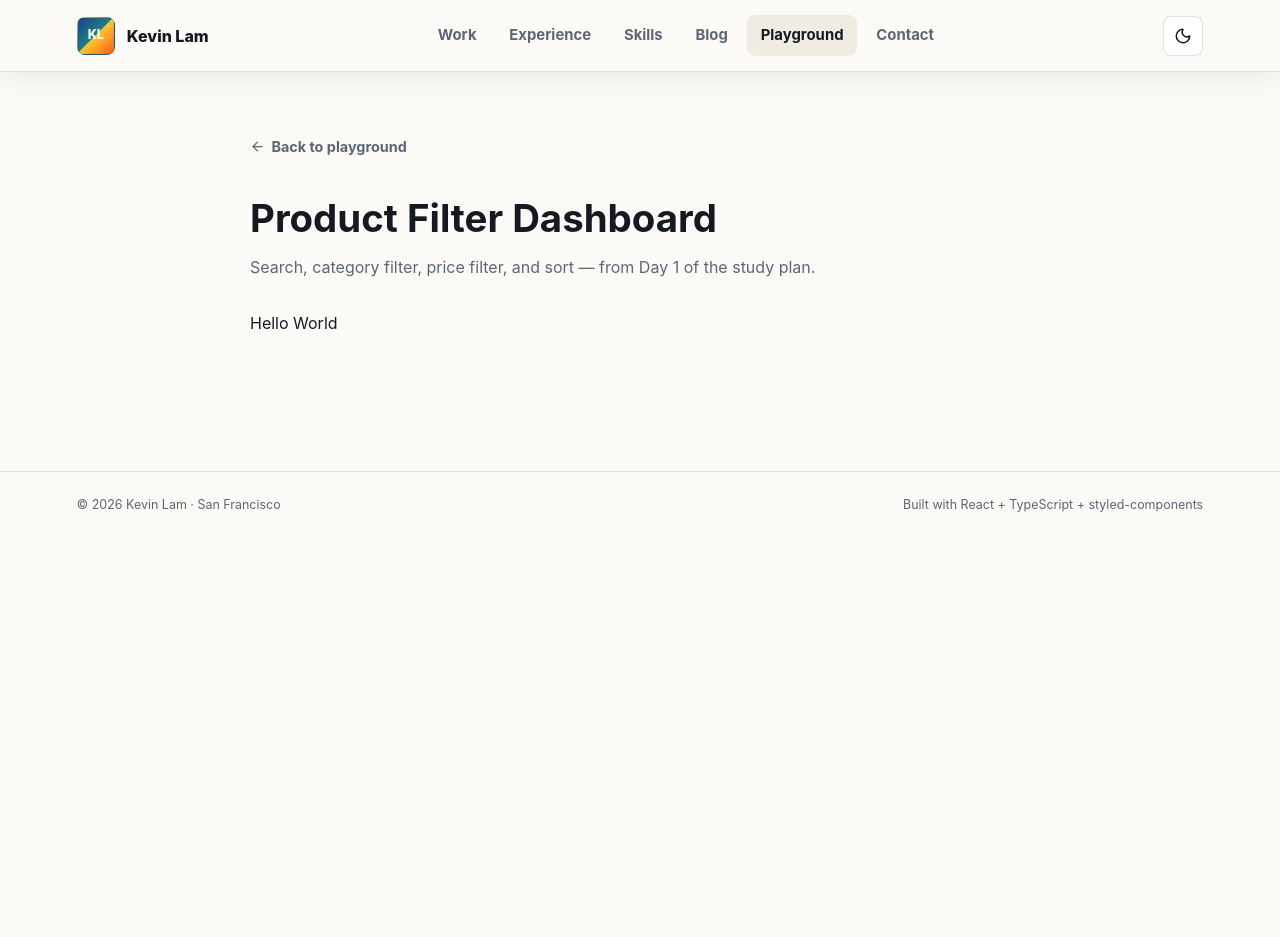
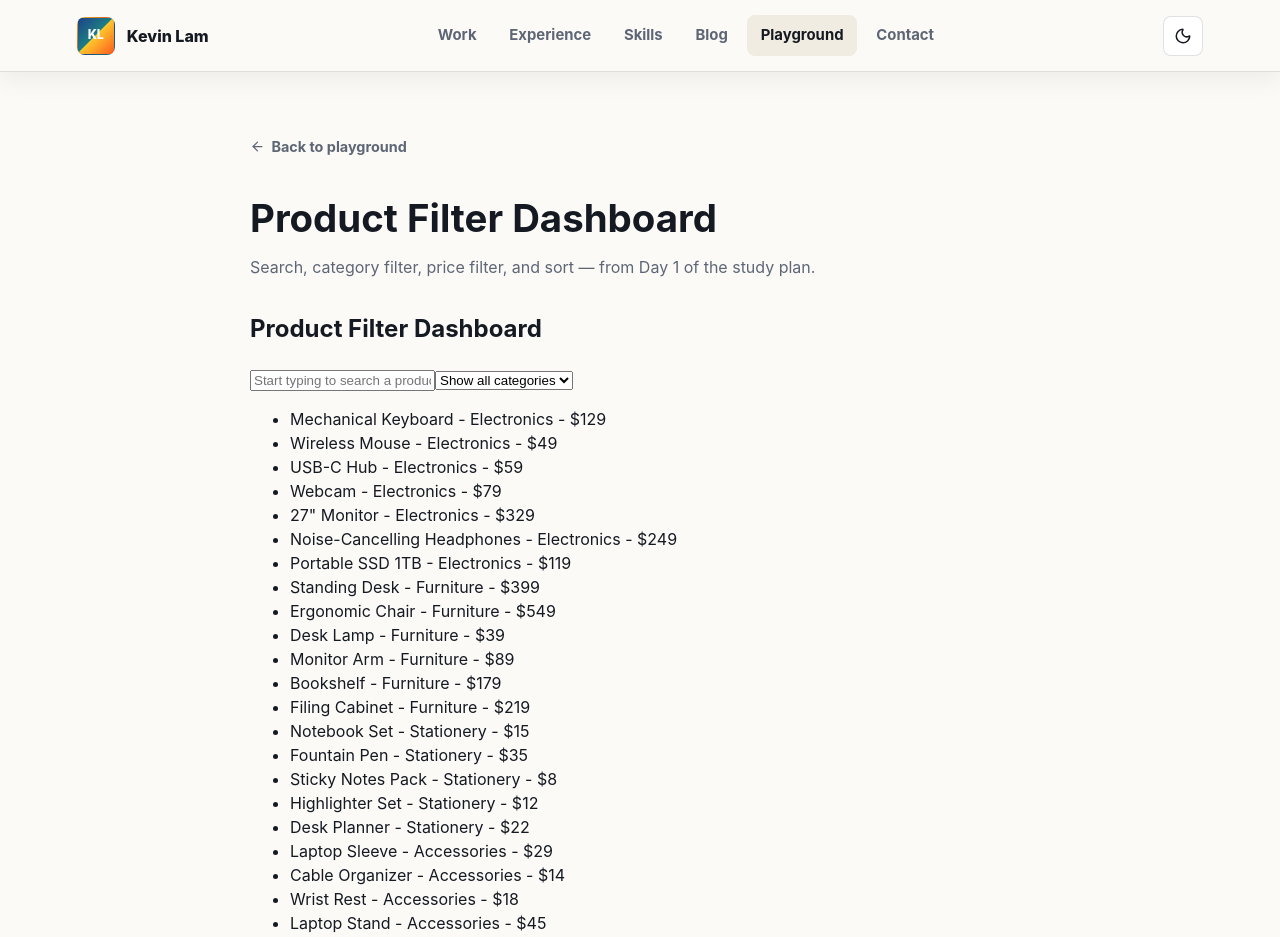
Before and after one commit to klammm/portfolio, a React (Vite) app: page /playground/product-filter-dashboard in a window 1280 px wide. Shown: the top 937 px of the page. Before the commit the page ends 800 px from the top, so only its background shows below. Built offline with nearby package versions, Linux system fonts and the light colour scheme.

Commit message:
feat: day 1 of study plan for product filter dashboard. got basics set up like product list, search query, and category filter

```diff
--- a/src/features/playground/demos/ProductFilterDashboard.tsx
+++ /dev/null
@@ -1,11 +0,0 @@
-// import React from 'react';
-
-export const ProductFilterDashboard = () => {
-  return (
-    <div>
-      Hello World
-    </div>
-  )
-};
-
-export default ProductFilterDashboard
--- /dev/null
+++ b/src/features/playground/demos/ProductFilterDashboard/ProductFilterDashboard.tsx
@@ -0,0 +1,95 @@
+import { useState } from 'react';
+
+import { PRODUCTS } from './mockData';
+/*
+Build Exercise
+
+Product Filter Dashboard
+
+Build a React application from scratch.
+
+Features:
+
+-   product list x
+-   search input x
+-   category filter x
+-   price filter
+-   sort dropdown
+-   selected product
+-   loading state
+-   empty state
+
+Constraints:
+
+-   no state management library
+-   no UI component library
+-   keep state as local as reasonably possible
+-   avoid duplicated/derived state
+
+Stretch
+
+Add:
+
+-   URL query parameters for filters
+-   reset filters
+-   result count
+*/
+
+const categoryList = [...new Set(PRODUCTS.map(p => p.category))];
+
+export interface Product {
+  id: string;
+  name: string;
+  category: string;
+  price: number;
+}
+
+export const ProductFilterDashboard = () => {
+  const [searchInput, setSearchInput] = useState('');
+  const [selectedCategory, setSelectedCategory] = useState('');
+
+  const itemsToRender = PRODUCTS.filter(product => {
+    const searchInputMatch = product.name.toLowerCase().includes(searchInput.toLowerCase());
+    const categoryFilterMatch = selectedCategory === '' || product.category === selectedCategory;
+    return searchInputMatch && categoryFilterMatch;
+  });
+
+  const handleSearchInputChange = (e: React.ChangeEvent<HTMLInputElement>) => {
+    setSearchInput(e.target.value);
+  };
+
+  const handleOnCategorySelect = (e: React.ChangeEvent<HTMLSelectElement>) => {
+    setSelectedCategory(e.target.value);
+  };
+
+  return (
+    <div>
+      <h1>Product Filter Dashboard</h1>
+      <input type="text" value={searchInput} onChange={handleSearchInputChange} id="product-filter-dashboard-search-input" name="product-filter-dashboard-search-input" placeholder="Start typing to search a product" />
+      <select onChange={handleOnCategorySelect}>
+        <option value="">Show all categories</option>
+        {categoryList.map((category) => {
+          return (
+            <option key={category} value={category}>
+              {category}
+            </option>
+          )
+        })}
+      </select>
+      <div>
+        <ul>
+          {itemsToRender.map((product) => {
+
+            return (
+              <li key={product.id}>
+                {product.name} - {product.category} - ${product.price}
+              </li>
+            )
+        })}
+        </ul>
+      </div>
+    </div>
+  )
+};
+
+export default ProductFilterDashboard
--- /dev/null
+++ b/src/features/playground/demos/ProductFilterDashboard/mockData.ts
@@ -0,0 +1,29 @@
+import { type Product } from "./ProductFilterDashboard";
+
+export const PRODUCTS: Product[] = [
+  { id: '1', name: 'Mechanical Keyboard', category: 'Electronics', price: 129 },
+  { id: '2', name: 'Wireless Mouse', category: 'Electronics', price: 49 },
+  { id: '3', name: 'USB-C Hub', category: 'Electronics', price: 59 },
+  { id: '4', name: 'Webcam', category: 'Electronics', price: 79 },
+  { id: '5', name: '27" Monitor', category: 'Electronics', price: 329 },
+  { id: '6', name: 'Noise-Cancelling Headphones', category: 'Electronics', price: 249 },
+  { id: '7', name: 'Portable SSD 1TB', category: 'Electronics', price: 119 },
+  { id: '8', name: 'Standing Desk', category: 'Furniture', price: 399 },
+  { id: '9', name: 'Ergonomic Chair', category: 'Furniture', price: 549 },
+  { id: '10', name: 'Desk Lamp', category: 'Furniture', price: 39 },
+  { id: '11', name: 'Monitor Arm', category: 'Furniture', price: 89 },
+  { id: '12', name: 'Bookshelf', category: 'Furniture', price: 179 },
+  { id: '13', name: 'Filing Cabinet', category: 'Furniture', price: 219 },
+  { id: '14', name: 'Notebook Set', category: 'Stationery', price: 15 },
+  { id: '15', name: 'Fountain Pen', category: 'Stationery', price: 35 },
+  { id: '16', name: 'Sticky Notes Pack', category: 'Stationery', price: 8 },
+  { id: '17', name: 'Highlighter Set', category: 'Stationery', price: 12 },
+  { id: '18', name: 'Desk Planner', category: 'Stationery', price: 22 },
+  { id: '19', name: 'Laptop Sleeve', category: 'Accessories', price: 29 },
+  { id: '20', name: 'Cable Organizer', category: 'Accessories', price: 14 },
+  { id: '21', name: 'Wrist Rest', category: 'Accessories', price: 18 },
+  { id: '22', name: 'Laptop Stand', category: 'Accessories', price: 45 },
+  { id: '23', name: 'Desk Mat', category: 'Accessories', price: 27 },
+  { id: '24', name: 'Whiteboard', category: 'Office Supplies', price: 65 },
+  { id: '25', name: 'Paper Shredder', category: 'Office Supplies', price: 89 },
+];
--- a/src/features/playground/registry.ts
+++ b/src/features/playground/registry.ts
@@ -17,7 +17,7 @@ export const demos: PlaygroundDemo[] = [
     title: 'Product Filter Dashboard',
     description: 'Search, category filter, price filter, and sort — from Day 1 of the study plan.',
     Component: lazy(() =>
-      import('./demos/ProductFilterDashboard').then((m) => ({ default: m.ProductFilterDashboard })),
+      import('./demos/ProductFilterDashboard/ProductFilterDashboard').then((m) => ({ default: m.ProductFilterDashboard })),
     ),
   },
 ];
```
